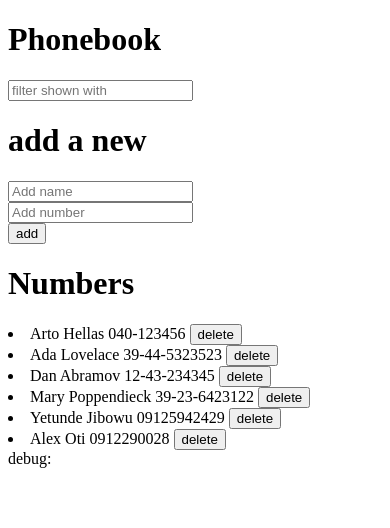
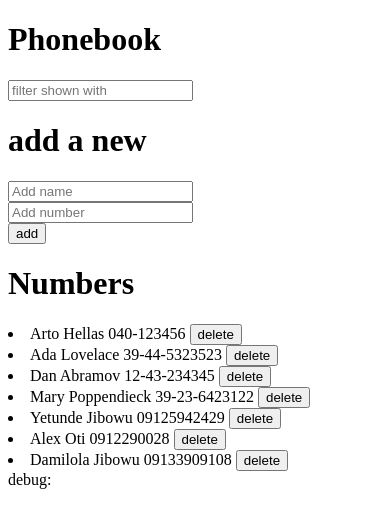
Before and after one commit to Dami1914/The-Phonebook, a React (Vite) app: page / in a window 390 px wide. Shown: the top 528 px of the page. Built offline with nearby package versions, Linux system fonts and the light colour scheme; data requests are answered from the project's data file.

Commit message:
part2 2.15* the phonebook added a functionality to the handlesubmit function to edit contact based on client decision using the window.confirm method to get client decision and using the put request to handle the update in the database

```diff
--- a/db.json
+++ b/db.json
@@ -29,6 +29,11 @@
       "name": "Alex Oti",
       "number": "0912290028",
       "id": 7
+    },
+    {
+      "name": "Damilola Jibowu",
+      "number": "09133909108",
+      "id": 8
     }
   ]
 }
--- a/src/App.jsx
+++ b/src/App.jsx
@@ -6,7 +6,7 @@ import axios from 'axios'
 import personservice from './services/person'
 
 function App() {
-  const {getAllContact,saveData,deleteData} = personservice
+  const {getAllContact,saveData,deleteData,updateData} = personservice
 
   const [contactName, setContactName] = useState([])
   const [contactFilter, setContactFilter] = useState("")
@@ -50,15 +50,24 @@ useEffect(()=>{
 
     const capitalized = {name:capitalizeFirstChar(name.toLowerCase()),number:number}
 
-    nameStatus||numberStatus ? alert(`${nameStatus?nameStatus:numberStatus} already exist`):
-    // post request to save data to database for data persistence
-    saveData(capitalized)
+    if(nameStatus||numberStatus){
+      if(window.confirm(`${nameStatus||numberStatus} exist in the contact, do yo wish to edit it`)){
+
+        const currentcontact = contactName.find(a=> a.name === capitalized.name)
+        updateData(currentcontact.id,capitalized)
+          .then((response)=>setContactName((prev)=>prev.map((ele)=>{
+            return ele.id === currentcontact.id? response : ele
+          })))
+      }
+    }else{
+      saveData(capitalized)
       .then(response=>{
         setContactName(prev=>{
           return prev?.concat(response)
         });
       })
-
+    }
+    // post request to save data to database for data persistence
     setNewContact({name:"",number:""})
   }
 
```
